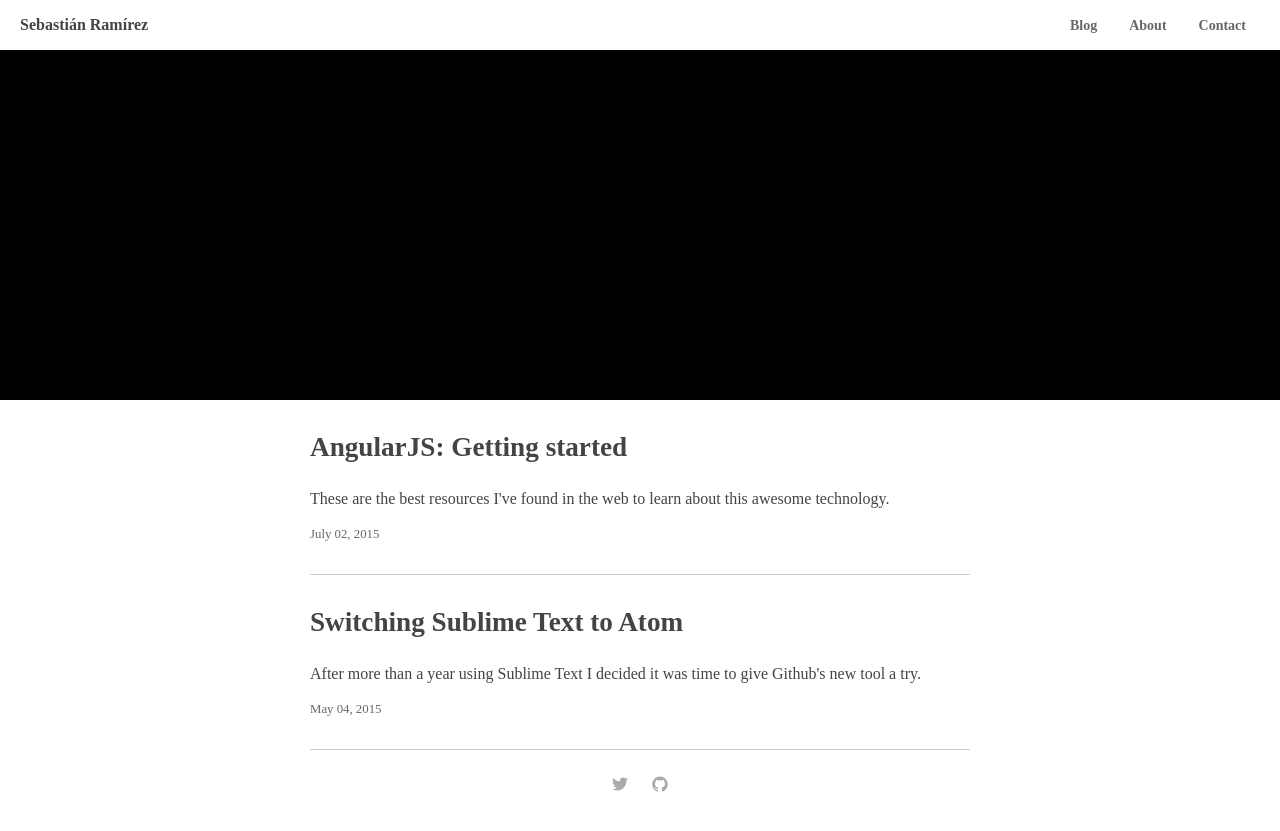
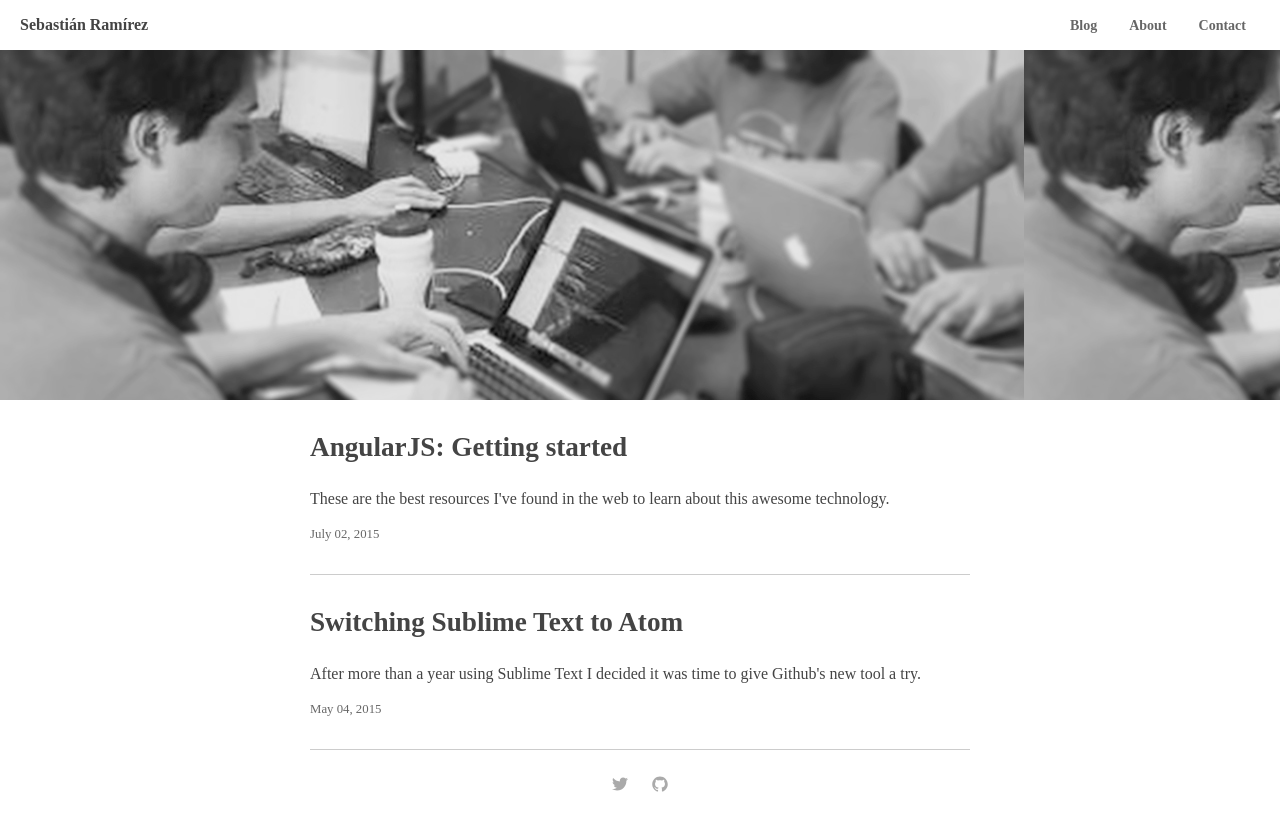
Before and after one commit to s-ramirez/s-ramirez.github.io, a Jekyll site: the page built from index.html, in a window 1280 px wide. Shown: the top 831 px of the page. Built offline with Jekyll 4.4.1, drawn with Linux system fonts in a browser that asks for light colours; some web fonts are replaced; the list of posts is cut into pages by our own code.

Commit message:
Testing cover

```diff
--- a/css/styles.scss
+++ b/css/styles.scss
@@ -49,7 +49,7 @@ header {
 
 .cover {
   height: 350px;
-  background-color:black;
+  background-image: url("/images/cover.jpg");
 }
 
 .content {
```
Also changed, not shown: images/cover.jpg.
